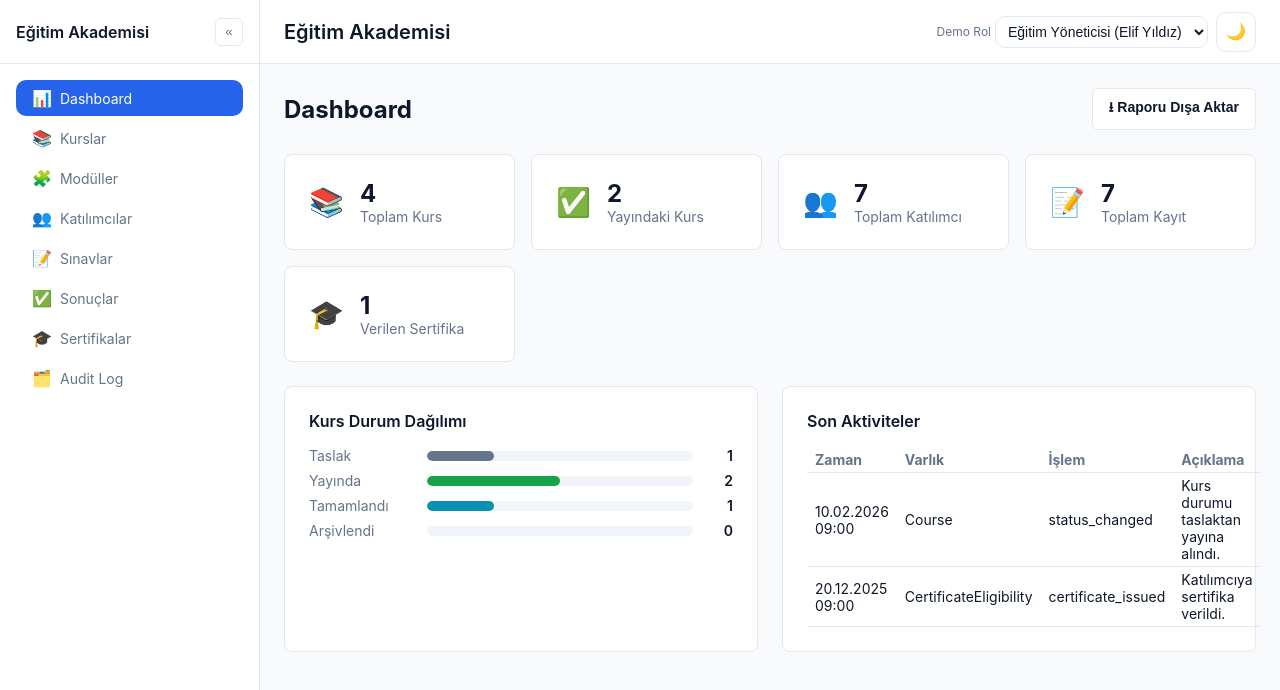
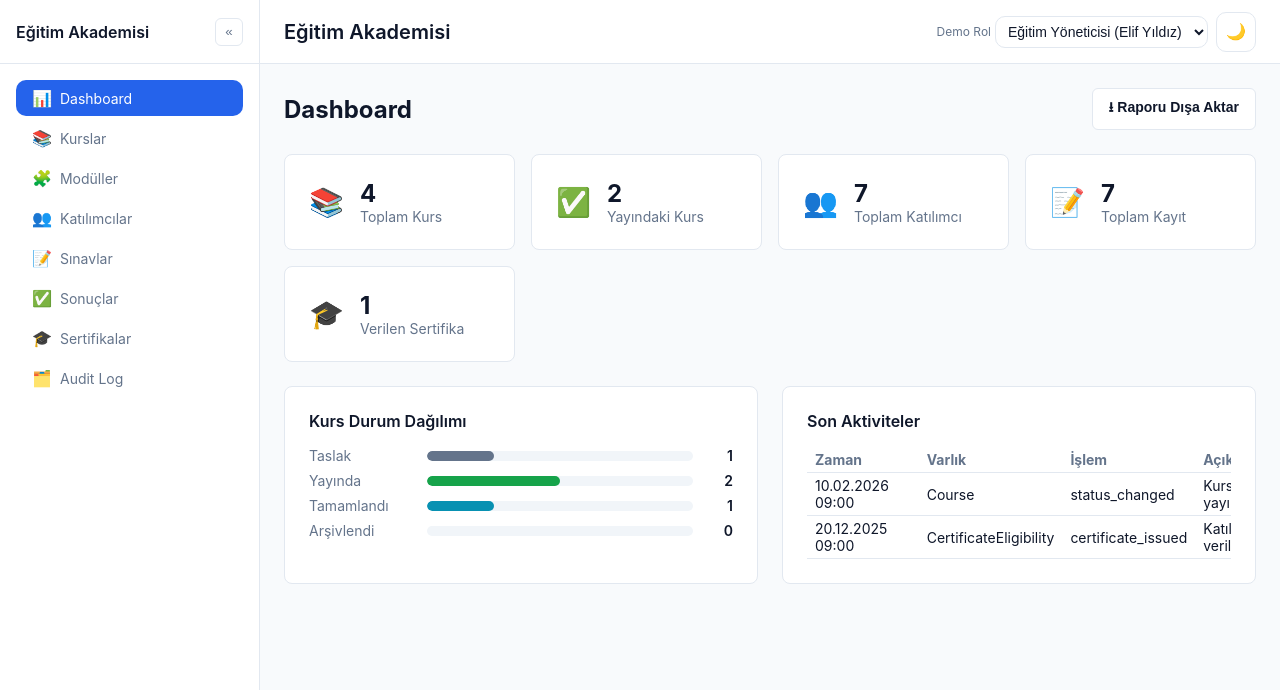
Before and after one commit to acarlarilayda/egitim-akademisi, an Angular app: page /dashboard in a window 1280 px wide. Shown: the top 690 px of the page. Built offline with nearby package versions, Linux system fonts and the light colour scheme.

Commit message:
Dashboard son aktiviteler tablosu mobilde yatay scroll yapacak şekilde düzeltildi

```diff
--- a/src/app/features/academy/pages/dashboard/dashboard.component.html
+++ b/src/app/features/academy/pages/dashboard/dashboard.component.html
@@ -54,7 +54,8 @@
 
     <section class="dashboard__panel">
       <h2 class="dashboard__panel-title">Son Aktiviteler</h2>
-      <table class="activity-table" *ngIf="recentActivity.length > 0">
+      <div class="activity-table__scroll" *ngIf="recentActivity.length > 0">
+        <table class="activity-table">
           <thead>
             <tr>
               <th>Zaman</th>
@@ -72,6 +73,7 @@
             </tr>
           </tbody>
         </table>
+      </div>
       <app-empty-state *ngIf="recentActivity.length === 0" message="Henüz kayıtlı aktivite yok."></app-empty-state>
     </section>
   </div>
--- a/src/app/features/academy/pages/dashboard/dashboard.component.scss
+++ b/src/app/features/academy/pages/dashboard/dashboard.component.scss
@@ -190,8 +190,14 @@
   text-align: right;
 }
 
+.activity-table__scroll {
+  overflow-x: auto;
+  -webkit-overflow-scrolling: touch;
+}
+
 .activity-table {
   width: 100%;
+  min-width: 560px;
   border-collapse: collapse;
   font-size: var(--font-size-sm);
 }
```
Lines whose indentation alone changed are shown as unchanged.
